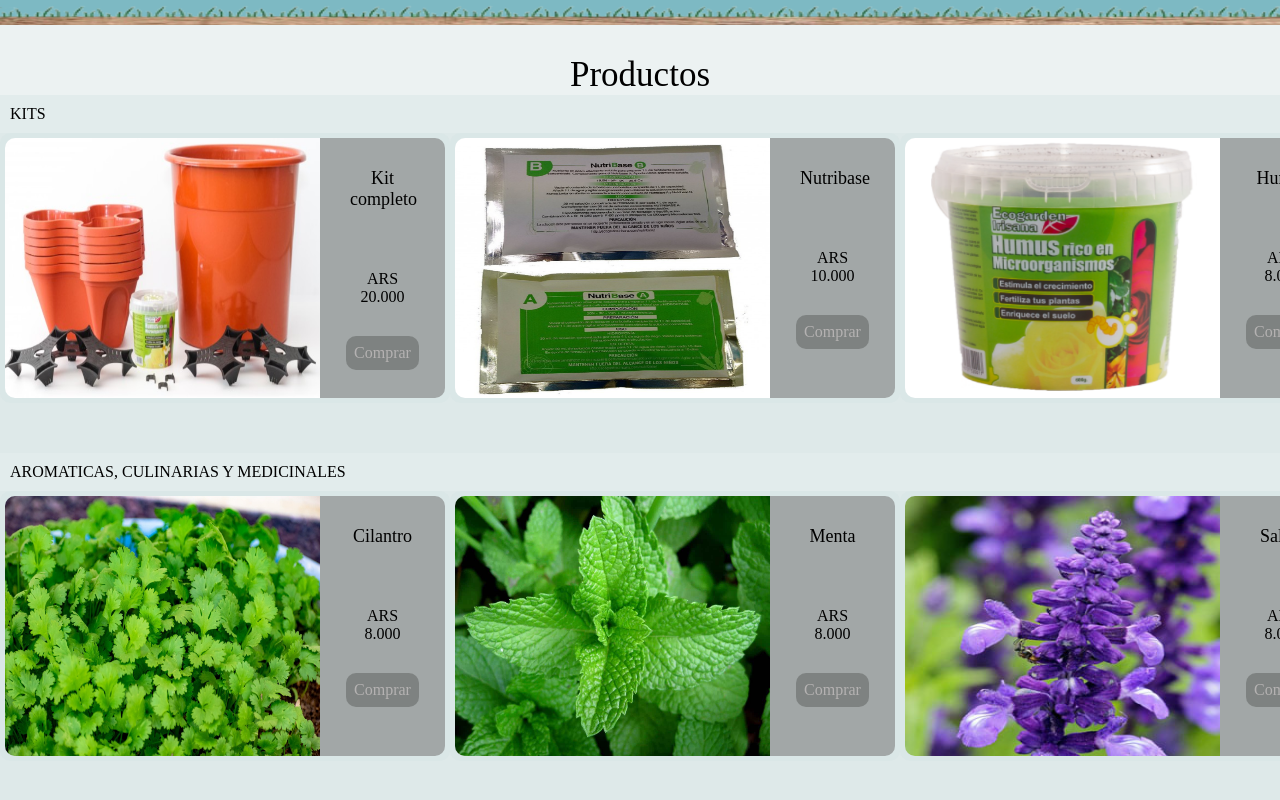
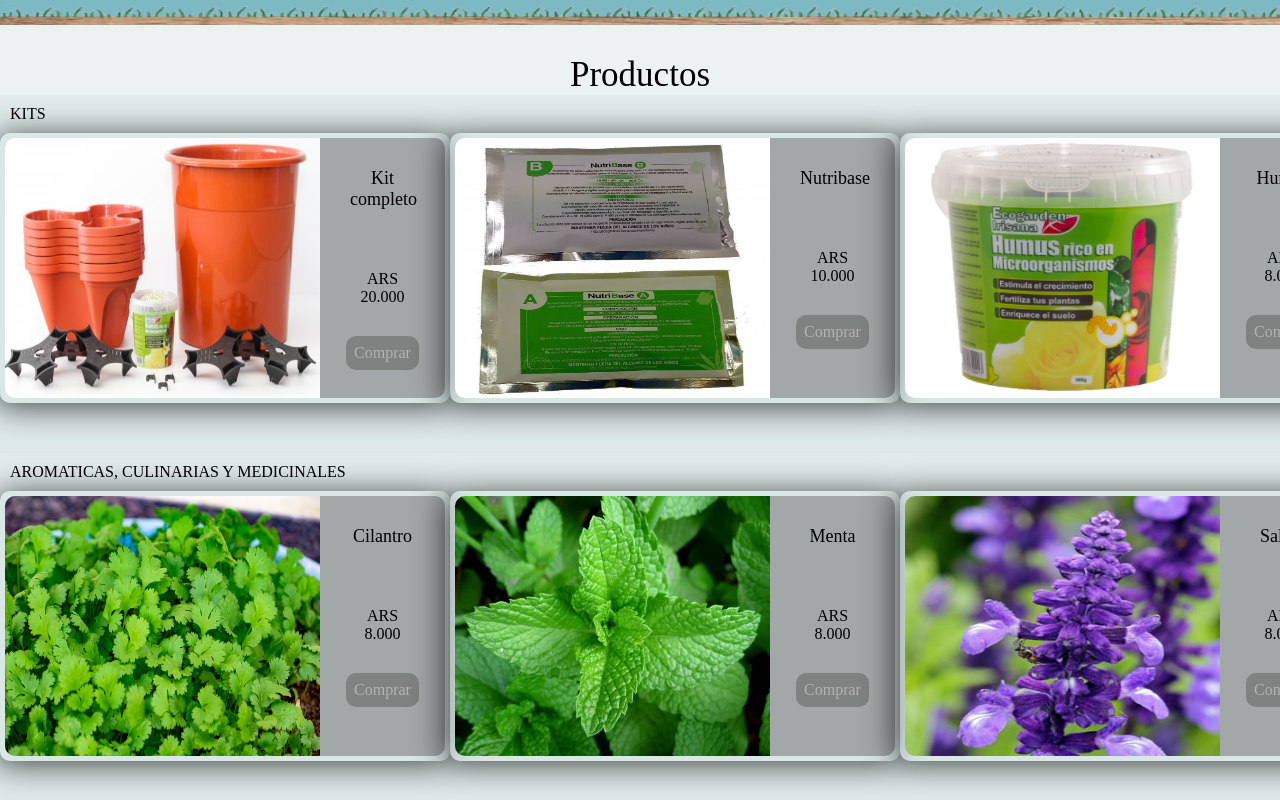
Before and after one commit to cristiansafonsbrondes/Proyecto-m1-EcoGardenKit, a plain HTML site: page index.html in a window 1280 px wide. Shown: the part 980-1780 px from the top of the page. Drawn offline with nearby package versions, Linux system fonts and the light colour scheme.

Commit message:
Modified: Css Style (Product) - shadows

```diff
--- a/style.css
+++ b/style.css
@@ -185,6 +185,7 @@ h2 {
     height: 320px;
     display: grid;
     grid-template-columns: auto auto auto;
+    /*box-shadow: -4px 3px 33px 0px rgba(0,0,0,0.75);*/
 }
 
 .Product-container-items .product-items {
@@ -195,6 +196,7 @@ h2 {
     display: flex;
     justify-content: left;
     align-items: center;
+    box-shadow: -4px 3px 33px 0px rgba(0, 0, 0, 0.75);
 }
 
 .Product-container-items .product-items img {
```
